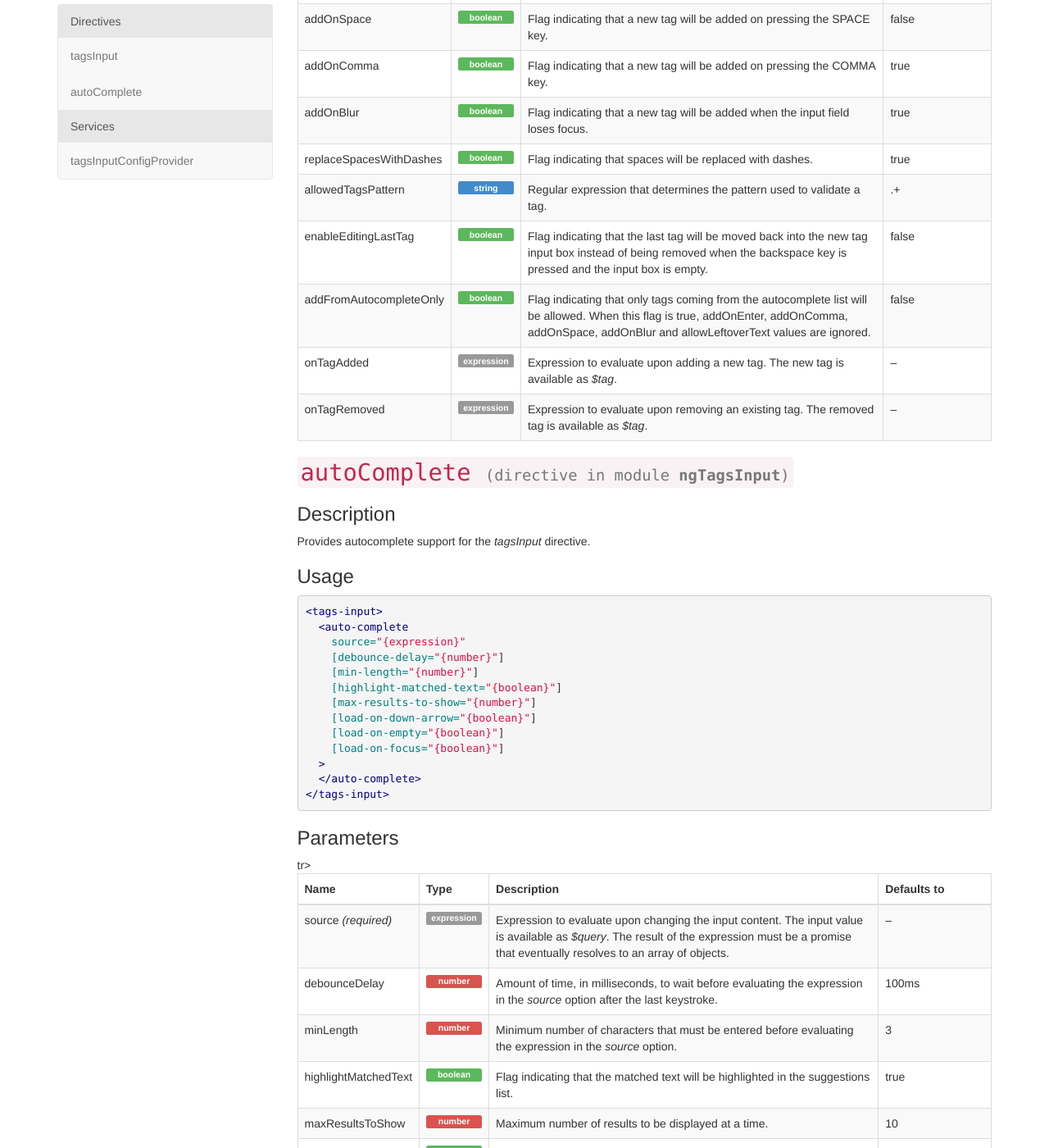
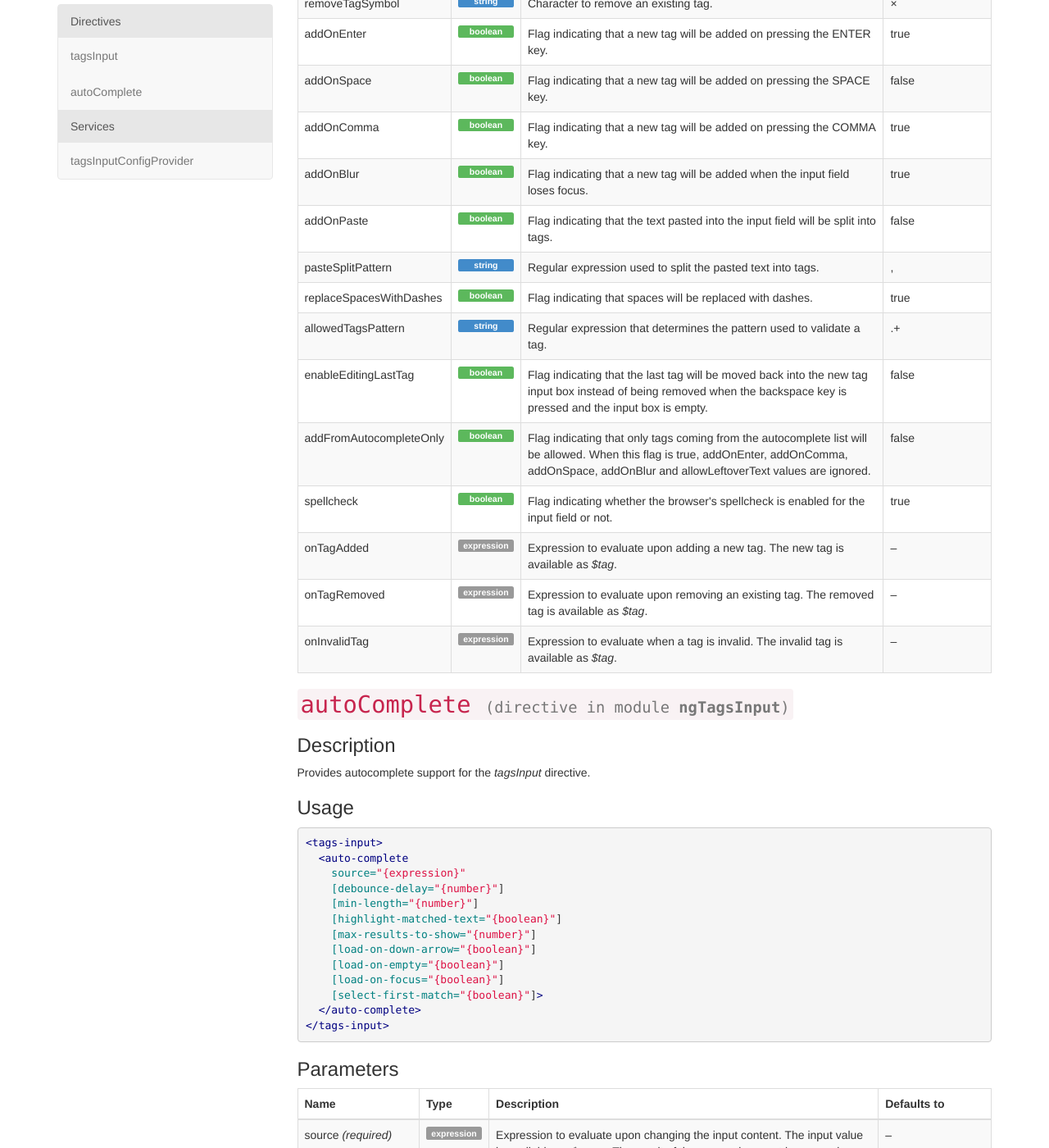
Before and after one commit to mbenford/ngTagsInput, a Jekyll site: the page built from _pages/documentation/api.html, in a window 1280 px wide and 1400 px high, scrolled down 1387 px. Shown: the whole window at 82% size. Built offline with Jekyll 4.4.1, drawn with Linux system fonts in a browser that asks for light colours; nearby versions of some CDN libraries; Markdown is read by kramdown in place of the engine named in the settings; some of the changed text lies outside the part shown.

Commit message:
Updated to v2.2.0

```diff
--- a/_config.yml
+++ b/_config.yml
@@ -2,7 +2,7 @@ name: ngTagsInput Site
 markdown: redcarpet
 highlighter: pygments
 exclude: ['node_modules','*.log']
-stable_version: 2.1.1
+stable_version: 2.2.0
 baseurl: http://mbenford.github.io/ngTagsInput
 
 collections:
--- a/_includes/header.html
+++ b/_includes/header.html
@@ -4,7 +4,7 @@
   <meta charset="utf-8">
 
   <script type="text/javascript" src="https://code.jquery.com/jquery-1.11.1.min.js"></script>
-  <script type="text/javascript" src="https://ajax.googleapis.com/ajax/libs/angularjs/1.2.2/angular.min.js"></script>
+  <script type="text/javascript" src="https://ajax.googleapis.com/ajax/libs/angularjs/1.2.28/angular.min.js"></script>
   <script type="text/javascript" src="https://cdnjs.cloudflare.com/ajax/libs/underscore.js/1.5.2/underscore-min.js"></script>
   <script src="https://maxcdn.bootstrapcdn.com/bootstrap/3.2.0/js/bootstrap.min.js"></script>
 
--- a/_pages/documentation/api.html
+++ b/_pages/documentation/api.html
@@ -46,12 +46,16 @@ priority: 0.50
        [add-on-space="{boolean}"]
        [add-on-comma="{boolean}"]
        [add-on-blur="{boolean}"]
+       [add-on-paste="{boolean}"]
+       [paste-split-pattern="{string}"]
        [replace-spaces-with-dashes="{boolean}"]
        [allowed-tags-pattern="{string}"]
        [enable-editing-last-tag="{boolean}"]
        [add-from-autocomplete-only="{boolean}"]
+       [spellcheck="{boolean}"]
        [on-tag-added="{expression}"]
-       [on-tag-removed="{expression}"]>
+       [on-tag-removed="{expression}"]
+       [on-invalid-tag="{expression}"]>
 </tags-input>
 {% endhighlight %}
         </section>
@@ -161,6 +165,18 @@ priority: 0.50
                 <td>true</td>
               </tr>
               <tr>
+                <td>addOnPaste</td>
+                <td><span class="label type type-boolean">boolean</span></td>
+                <td>Flag indicating that the text pasted into the input field will be split into tags.</td>
+                <td>false</td>
+              </tr>
+              <tr>
+                <td>pasteSplitPattern</td>
+                <td><span class="label type type-string">string</span></td>
+                <td>Regular expression used to split the pasted text into tags.</td>
+                <td>,</td>
+              </tr>
+              <tr>
                 <td>replaceSpacesWithDashes</td>
                 <td><span class="label type type-boolean">boolean</span></td>
                 <td>Flag indicating that spaces will be replaced with dashes.</td>
@@ -191,6 +207,12 @@ priority: 0.50
                 <td>false</td>
               </tr>
               <tr>
+                <td>spellcheck</td>
+                <td><span class="label type type-boolean">boolean</span></td>
+                <td>Flag indicating whether the browser's spellcheck is enabled for the input field or not.</td>
+                <td>true</td>
+              </tr>
+              <tr>
                 <td>onTagAdded</td>
                 <td><span class="label type type-expression">expression</span></td>
                 <td>Expression to evaluate upon adding a new tag. The new tag is available as <em>$tag</em>.</td>
@@ -200,6 +222,12 @@ priority: 0.50
                 <td>onTagRemoved</td>
                 <td><span class="label type type-expression">expression</span></td>
                 <td>Expression to evaluate upon removing an existing tag. The removed tag is available as <em>$tag</em>.</td>
+                <td>&ndash;</td>
+              </tr>
+              <tr>
+                <td>onInvalidTag</td>
+                <td><span class="label type type-expression">expression</span></td>
+                <td>Expression to evaluate when a tag is invalid. The invalid tag is available as <em>$tag</em>.</td>
                 <td>&ndash;</td>
               </tr>
             </tbody>
@@ -227,7 +255,7 @@ priority: 0.50
     [load-on-down-arrow="{boolean}"]
     [load-on-empty="{boolean}"]
     [load-on-focus="{boolean}"]
-  >
+    [select-first-match="{boolean}"]>
   </auto-complete>
 </tags-input>
 {% endhighlight %}
@@ -294,7 +322,7 @@ priority: 0.50
             </td>
             <td>false</td>
           </tr>
-          tr>
+          <tr>
             <td>loadOnFocus</td>
             <td><span class="label type type-boolean">boolean</span></td>
             <td>
@@ -303,12 +331,20 @@ priority: 0.50
             </td>
             <td>false</td>
           </tr>
+          <tr>
+            <td>selectFirstMatch</td>
+            <td><span class="label type type-boolean">boolean</span></td>
+            <td>
+              Flag indicating that the first match will be automatically selected once the suggestion list is shown.
+            </td>
+            <td>true</td>
+          </tr>
         </tbody>
       </table>
     </section>
 
     <section>
-      <h1 id="tagsInputConfigProvider" ><code>tagsInputConfigProvider <small>(service in module <strong>ngTagsInput</strong>)</small></code></h1>
+      <h1 id="tagsInputConfigProvider"><code>tagsInputConfigProvider <small>(service in module <strong>ngTagsInput</strong>)</small></code></h1>
       <section>
         <h2>Description</h2>
         <p>Sets global configuration settings for both <em>tagsInput</em> and <em>autoComplete</em> directives.</p>
--- a/js/app.js
+++ b/js/app.js
@@ -1,5 +1,5 @@
 angular.module("ngTagsInputSite", ['ngTagsInput'])
-    .service('data', function($http, $q) {
+    .service('data', function($http) {
         var files = {};
 
         this.load = function(name, file) {
@@ -9,15 +9,10 @@ angular.module("ngTagsInputSite", ['ngTagsInput'])
         };
 
         this.search = function(name, query) {
-            var items, deferred = $q.defer();
-
-            items = _.chain(files[name])
+            return _.chain(files[name])
                 .filter(function(x) { return x.toLowerCase().indexOf(query.toLowerCase()) > -1; })
                 .take(10)
                 .value();
-
-            deferred.resolve(items);
-            return deferred.promise;
         }
     })
     .controller('HomeCtrl', function($scope, data) {
@@ -32,9 +27,7 @@ angular.module("ngTagsInputSite", ['ngTagsInput'])
         $scope.tags = ['Tag1', 'Tag2', 'Tag3'];
 
         $scope.loadItems = function($query) {
-            var deferred = $q.defer();
-            deferred.resolve(['Tag1', 'Tag2', 'Tag3', 'Tag4', 'Tag5']);
-            return deferred.promise;
+            return ['Tag1', 'Tag2', 'Tag3', 'Tag4', 'Tag5'];
         };
     })
     .controller('NavCtrl', function($scope) {
```
Also changed, not shown: _pages/gettingstarted.md (+7 -7 lines), js/ng-tags-input.min.js. Lines whose indentation alone changed are shown as unchanged.
